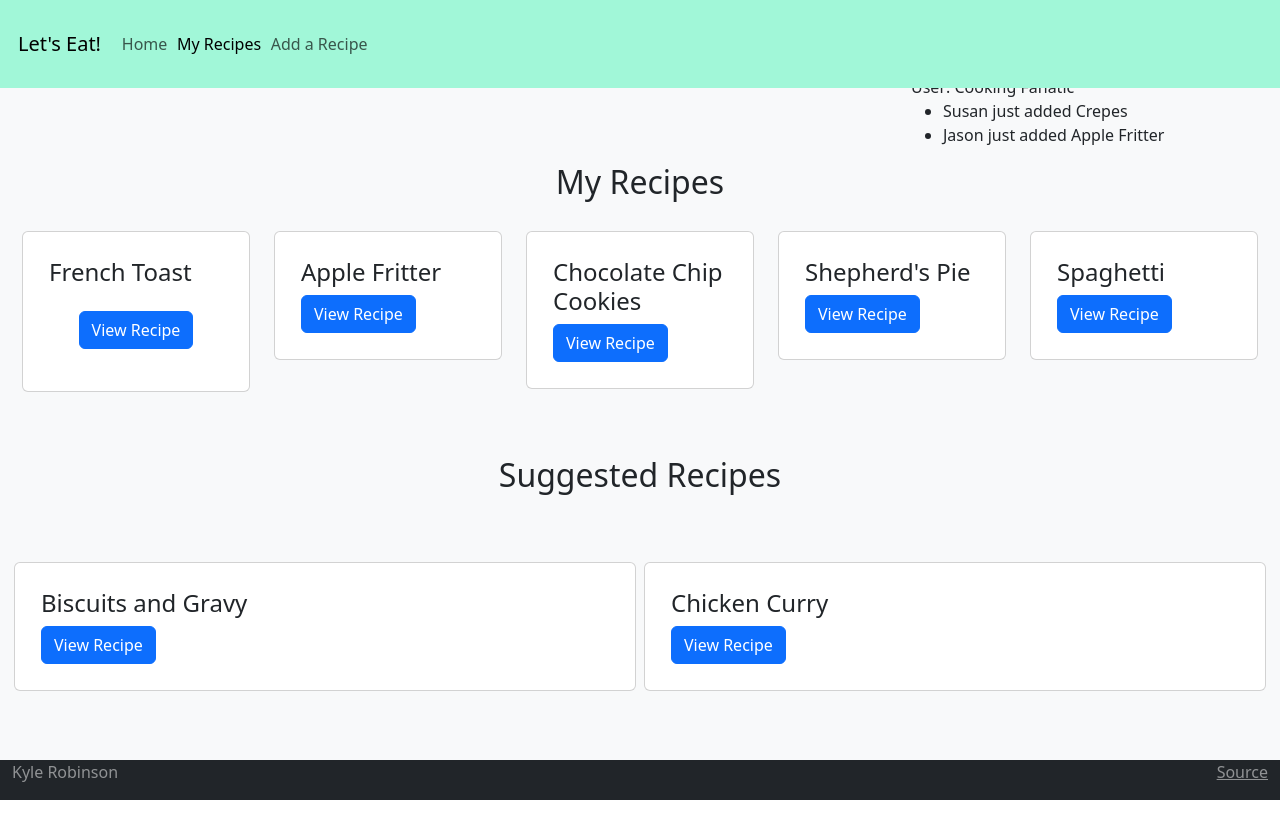
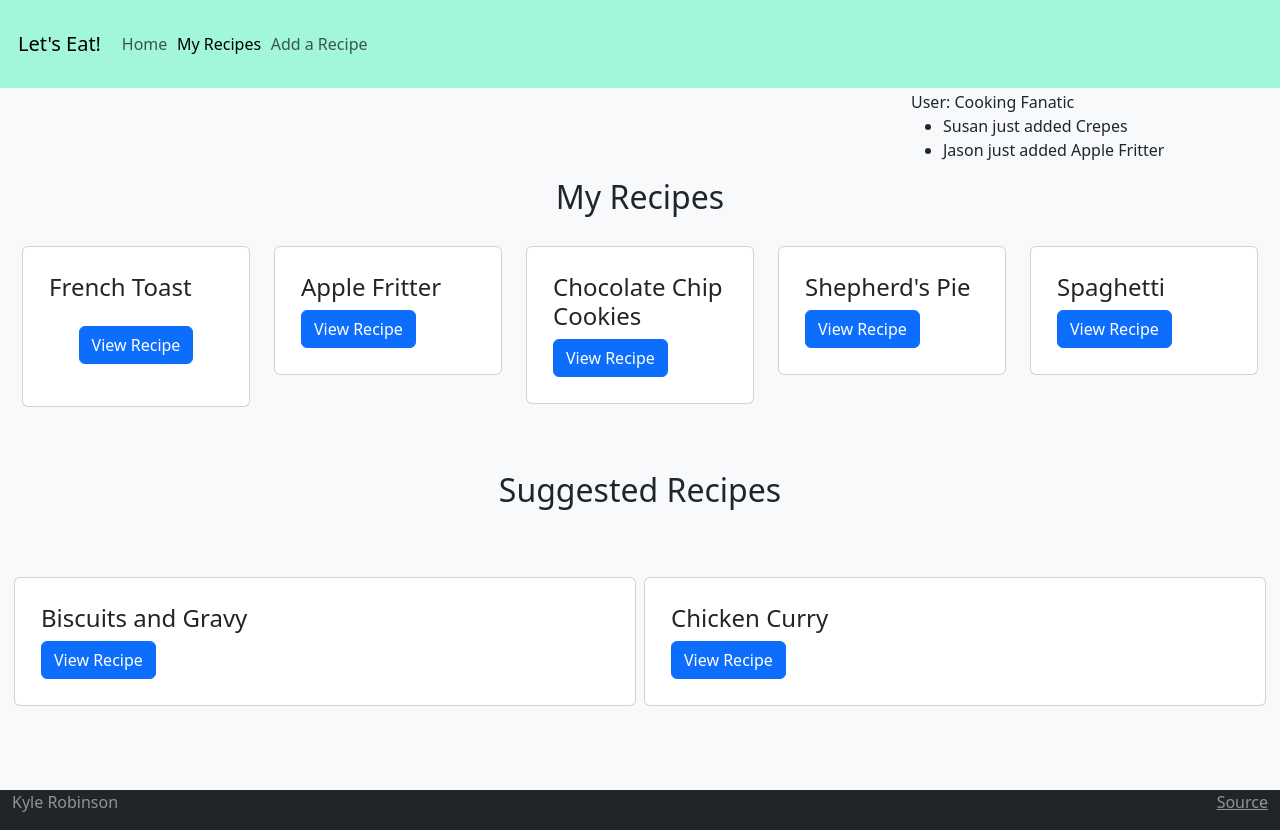
Before and after one commit to robinkyl002/cs260-startup, a React (Vite) app: page /recipes in a window 1280 px wide. Before the commit the page ends 800 px from the top, so only its background shows below. Built offline with nearby package versions, Linux system fonts and the light colour scheme.

Commit message:
added id all-recipes to main element so that styling for this component does not change styling for all main elements

```diff
--- a/src/recipes/recipes.jsx
+++ b/src/recipes/recipes.jsx
@@ -4,7 +4,7 @@ import "./recipes.css";
 
 export function Recipes() {
   return (
-    <main>
+    <main id="all-recipes">
       <aside id="users">
         <span>User: Cooking Fanatic</span>
         <ul>
```
